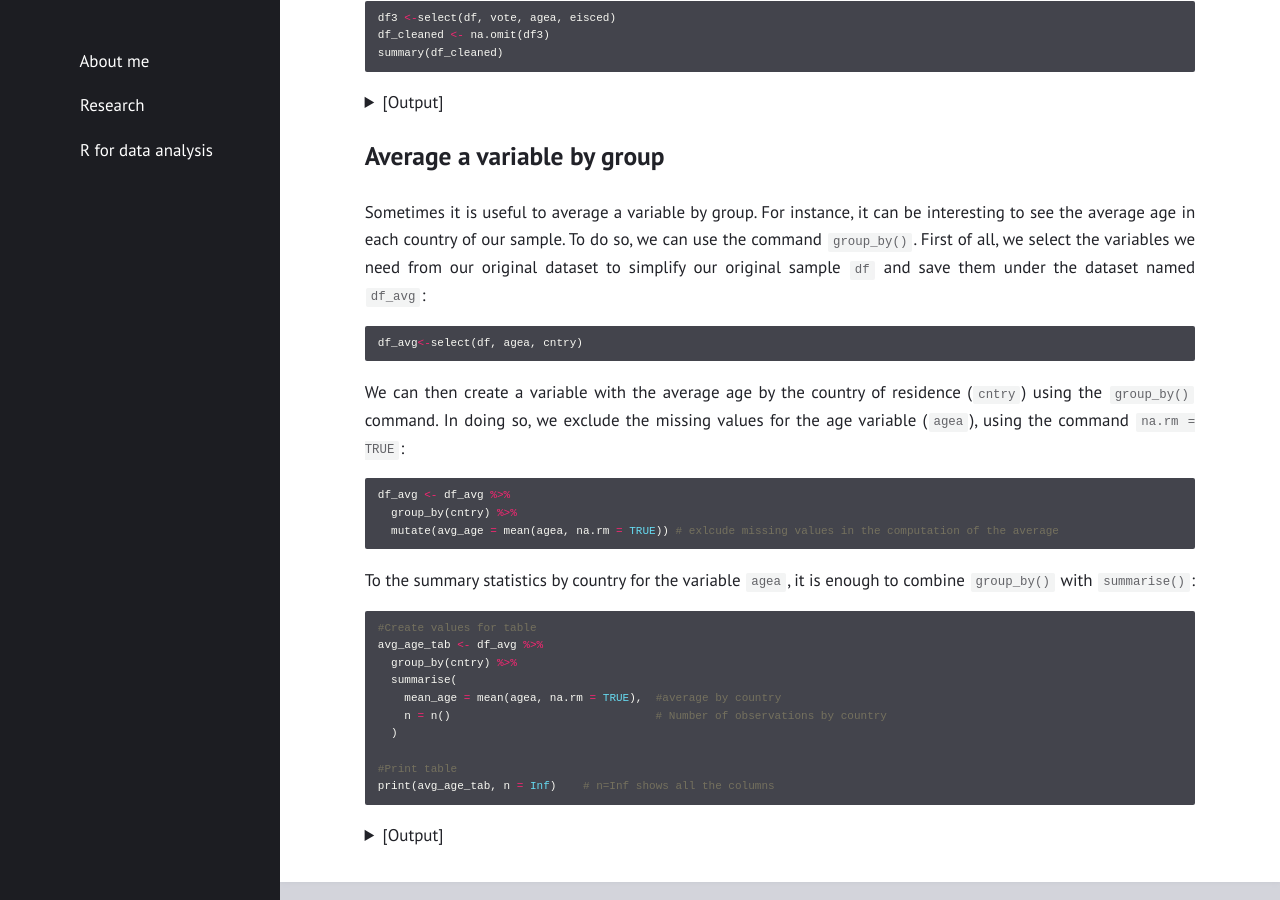
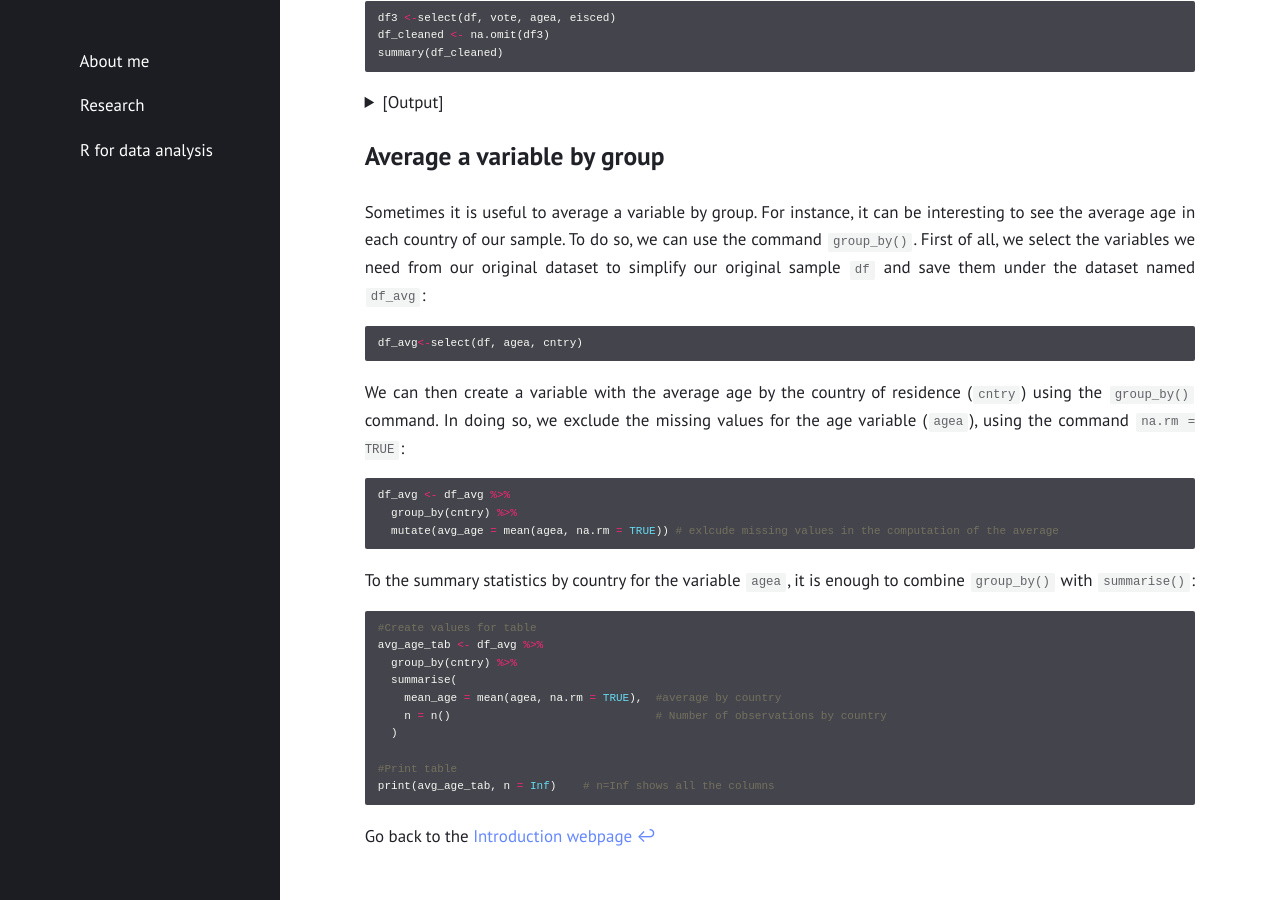
Before and after one commit to gubellom/gubellom.github.io, a Jekyll site: the page built from R files/Manipulation.md, in a window 1280 px wide and 900 px high, scrolled down 4890 px. Built offline with Jekyll 4.4.1, drawn with Linux system fonts in a browser that asks for light colours; some of the changed lines change nothing that is shown.

Commit message:
Update Manipulation.md
Signed-off-by: Michele Gubello <62111923+gubellom@users.noreply.github.com>

````diff
--- a/R files/Manipulation.md
+++ b/R files/Manipulation.md
@@ -371,39 +371,7 @@ avg_age_tab <- df_avg %>%
 print(avg_age_tab, n = Inf)    # n=Inf shows all the columns
 ```
 
-<details>
-  <summary>[Output]</summary>
 
-  <pre>
-
-   cntry mean_age     n
-   <chr>    <dbl> <int>
- 1 AT        49.7  2010
- 2 BE        47.0  1766
- 3 CH        47.8  1525
- 4 CZ        46.1  2269
- 5 DE        48.6  2852
- 6 EE        49.6  2019
- 7 ES        49.6  1958
- 8 FI        50.1  1925
- 9 FR        52.4  2070
-10 GB        51.4  1959
-11 HU        50.8  1614
-12 IE        50.2  2757
-13 IL        46.9  2557
-14 IS        48.7   880
-15 IT        48.8  2626
-16 LT        49.9  2122
-17 NL        51.2  1681
-18 NO        47.0  1545
-19 PL        47.2  1694
-20 PT        52.0  1270
-21 RU        46.7  2430
-22 SE        51.6  1551
-23 SI        49.1  1307
-
-  </pre>
-</details>
 
 <!-- blank line above is important -->
 
````
